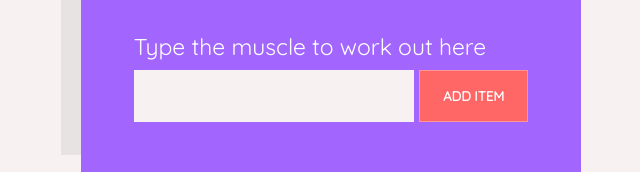
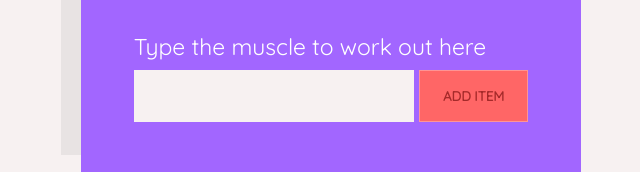
Before and after one commit to AymenSakouhi/gymApp, a React (Vite) app: page / in a window 1280 px wide. Shown: the part 1446-1618 px from the top of the page, without its empty margins (309-949 px from the left). Built offline with nearby package versions, Linux system fonts and the light colour scheme.

Commit message:
adding a third context

```diff
--- a/src/App.js
+++ b/src/App.js
@@ -1,21 +1,25 @@
 //https://codepen.io/saawsan/pen/jayzeq
 
-import { StrictMode, useState } from "react";
+import { StrictMode, useContext, useState } from "react";
 import { render } from "react-dom";
 import NewComponent from "./NewComponent";
 import BackgroundContext from "./BackgroundContext";
 import ColorContext from "./ColorContext";
+import btnContext from "./BtnContext";
 
 const App = () => {
   const background = useState("rgba(162,102,255,1)");
   const color = useState("#51516b");
+  const btnColor = useState("brown");
 
   return (
     <BackgroundContext.Provider value={background}>
       <ColorContext.Provider value={color}>
-        <div>
-          <NewComponent />
-        </div>
+        <btnContext.Provider value={btnColor}>
+          <div>
+            <NewComponent />
+          </div>
+        </btnContext.Provider>
       </ColorContext.Provider>
     </BackgroundContext.Provider>
   );
--- /dev/null
+++ b/src/BtnContext.js
@@ -0,0 +1,5 @@
+import { createContext } from "react";
+
+const btnContext = createContext(["blue"], () => {});
+
+export default btnContext;
--- a/src/NewComponent.js
+++ b/src/NewComponent.js
@@ -2,6 +2,7 @@ import React, { useContext, useEffect, useState } from "react";
 import data from "./data/data.json";
 import BackgroundContext from "./BackgroundContext";
 import ColorContext from "./ColorContext";
+import btnContext from "./BtnContext";
 
 const today = new Date().toLocaleString().split(",")[0];
 let muscle = "biceps"; // eslint-disable-line
@@ -10,6 +11,7 @@ const NewComponent = () => {
   const [exercises, setExercices] = useState([]);
   const [background, setBackground] = useContext(BackgroundContext); // eslint-disable-line no-unused-vars
   const [color, setColor] = useContext(ColorContext); // eslint-disable-line no-unused-vars
+  const [btnColor, setbtnColor] = useContext(btnContext); // eslint-disable-line no-unused-vars
 
   useEffect(() => {
     getGymDailyTodos();
@@ -137,7 +139,9 @@ const NewComponent = () => {
         <form name="newform">
           <label htmlFor="newitem">Type the muscle to work out here</label>
           <input type="text" name="newitem" id="newitem" v-model="newitem" />
-          <button type="submit">Add item</button>
+          <button type="submit" style={{ color: btnColor }}>
+            Add item
+          </button>
         </form>
       </main>
     </div>
--- a/src/style.css
+++ b/src/style.css
@@ -9,6 +9,7 @@
   text-align: center;
   padding: 2% 0;
   background-color: rgba(247, 241, 241, 0.3);
+  color: red;
 }
 html,
 body {
```
Also changed, not shown: src/data/data.json (line endings or trailing spaces), src/index.html (line endings or trailing spaces).
